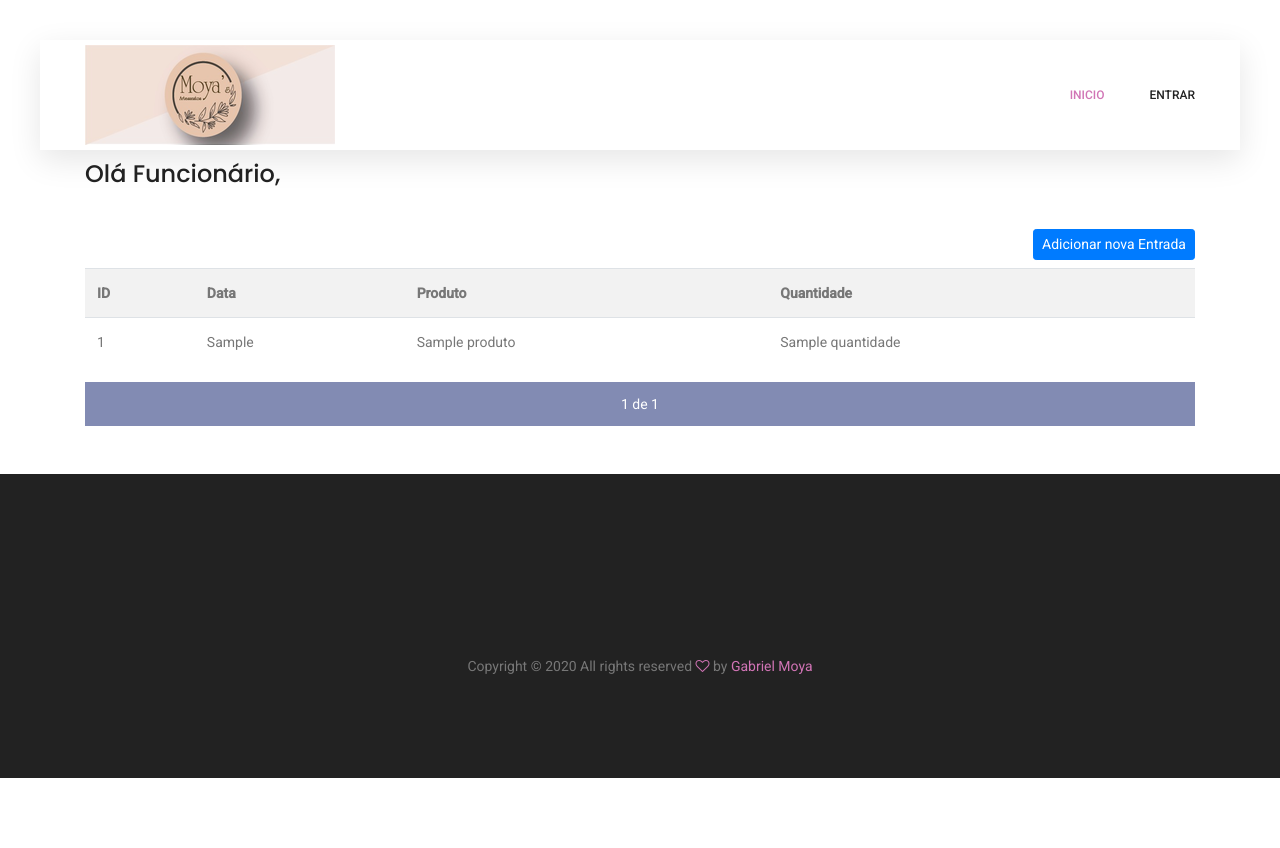
After one commit to GabrielMoyaNascimento/TCC, a Django app: template Progressao/cadastros/templates/cadastros/listar_entrada_produtos.html in a window 1280 px wide. The commit adds this page. Run offline with Django 3.2, Linux system fonts and the light colour scheme; the template is opened without the code that fills it: most values are stand-ins (such as "Sample title", 1, 10 or a date in 2020); some libraries are stand-ins or nearby versions.

Commit message:
criando entrada de produtos e listando

```diff
--- a/Progressao/cadastros/models.py
+++ b/Progressao/cadastros/models.py
@@ -93,9 +93,9 @@ class Produto(models.Model):
 class EntradaProduto(models.Model):
     quantidade = models.DecimalField(max_digits=8, decimal_places=0)
     produto = models.ForeignKey(Produto, on_delete=models.PROTECT)
-
+    data_entrada = models.DateTimeField(auto_now=True)
     def __str__(self):
-        return self.quantidade
+        return self.quantidade + " - " + self.produto
 
 
 class ProdutoVenda(models.Model):
--- a/Progressao/cadastros/templates/cadastros/formulario.html
+++ b/Progressao/cadastros/templates/cadastros/formulario.html
@@ -66,6 +66,7 @@
                                     <li class="nav-item"><a class="nav-link" href="{% url 'cadastrar-cidade' %}">Cidade</a></li>
                                     <li class="nav-item"><a class="nav-link" href="{% url 'cadastrar-categoria' %}">Categoria</a></li>
                                     <li class="nav-item"><a class="nav-link" href="{% url 'cadastrar-produto' %}">Produto</a>
+                                    <li class="nav-item"><a class="nav-link" href="{% url 'entrada-produto' %}">Entrada de Produto</a>
                                     <li class="nav-item"><a class="nav-link" href="{% url 'cadastrar-cupom' %}">Cupom</a>
                                     <li class="nav-item"><a class="nav-link" href="{% url 'cadastrar-formaEnvio' %}">Forma Envio</a>
                                     <li class="nav-item"><a class="nav-link" href="{% url 'cadastrar-formaPagamento' %}">Forma Pagamento</a>
@@ -81,6 +82,7 @@
                                     <li class="nav-item"><a class="nav-link" href="{% url 'listar-pessoas' %}">Pessoa</a></li>
                                     <li class="nav-item"><a class="nav-link" href="{% url 'listar-categorias' %}">Categoria</a></li>
                                     <li class="nav-item"><a class="nav-link" href="{% url 'listar-produtos' %}">Produto</a>
+                                    <li class="nav-item"><a class="nav-link" href="{% url 'listar-entrada-produtos' %}">Entrada de Produto</a>
                                     <li class="nav-item"><a class="nav-link" href="{% url 'listar-cupons' %}">Cupom</a>
                                     <li class="nav-item"><a class="nav-link" href="{% url 'listar-vendas' %}">Vendas</a>
                                     <li class="nav-item"><a class="nav-link" href="{% url 'listar-formaEnvios' %}">Forma Envio</a>
--- /dev/null
+++ b/Progressao/cadastros/templates/cadastros/listar_entrada_produtos.html
@@ -0,0 +1,73 @@
+{% extends 'cadastros/formulario.html' %}
+{% load crispy_forms_tags %}
+
+{% block conteudo %}
+<div class="container mt-5 py-5">
+
+    <div class="row pt-5 mt-3">
+        <div class="col-lg">
+
+            {% if request.user.groups.all.0.name == "Administrador" %}
+            <h3>Olá Admin,</h3><br>
+            {% else %}
+            <h3>Olá Funcionário,</h3><br>
+            {% endif %}
+
+            <div class="text-right py-2">
+                <a href="{% url 'entrada-produto' %}" class="btn btn-primary btn-sm">Adicionar nova Entrada</a>
+            </div>
+            <table class="table table-striped">
+
+                <tr>
+                    <th>ID</th>
+                    <th>Data</th>
+                    <th>Produto</th>
+                    <th>Quantidade</th>
+                </tr>
+
+                {% for e in entrada %}
+
+                <tr>
+                    <td>{{e.pk}}</td>
+                    <td>{{e.data_entrada}}</td>
+                    <td>{{e.produto.nome}}</td>
+                    <td>{{e.quantidade}}</td>
+                </tr>
+
+                {% empty %}
+                <tr>
+                    <td colspan="3">Nenhuma entrada cadastrada!</td>
+                </tr>
+                {% endfor %}
+
+            </table>
+            <div class="filter-bar d-flex flex-wrap align-items-center">
+                <div class="pagination mx-auto">
+                    <span class="step-links">
+
+                        {% if entrada.has_previous %}
+                        <a href="?pagina={{ entrada.previous_page_number }}">
+                            <i class="fa fa-long-arrow-left" aria-hidden="true"></i>
+                        </a>
+                        {% endif %}
+
+                        <span class="current text-white">
+                            {{ entrada.number }} de {{ entrada.paginator.num_pages }}
+                        </span>
+
+                        {% if entrada.has_next %}
+                        <a href="?pagina={{ entrada.next_page_number }}">
+                            <i class="fa fa-long-arrow-right" aria-hidden="true"></i>
+                        </a>
+                        {% endif %}
+                    </span>
+                </div>
+            </div>
+
+
+
+        </div>
+    </div>
+
+</div>
+{% endblock %}
--- a/Progressao/cadastros/templates/cadastros/listar_produtos.html
+++ b/Progressao/cadastros/templates/cadastros/listar_produtos.html
@@ -46,9 +46,6 @@
                     {%endif%}
                     </td>
                     <td>
-                        <a href="{% url 'entrada-produto' produto.pk %}" class="btn btn-primary" title="Entrada Estoque">
-                            <i class="fa fa-plus" aria-hidden="true"></i>
-                        </a>
                         <a href="{% url 'atualizar-produto' produto.pk %}" class="btn btn-warning"  title="Editar">
                             <i class="fa fa-pencil" aria-hidden="true"></i>
                         </a>
--- a/Progressao/cadastros/urls.py
+++ b/Progressao/cadastros/urls.py
@@ -18,6 +18,7 @@ urlpatterns = [
     path('adm/cadastrar/formaPagamento/', FormaPagamentoCreate.as_view(), name="cadastrar-formaPagamento"),
     path('adm/cadastrar/formaEnvio/', FormaEnvioCreate.as_view(),name="cadastrar-formaEnvio"),
     path('adm/cadastrar/cupom/', CupomCreate.as_view(), name="cadastrar-cupom"),
+    path('adm/cadastrar/entradaProduto/', EntradaProdutoCreate.as_view(), name="entrada-produto"),
 
 
     #Update View
@@ -25,7 +26,6 @@ urlpatterns = [
     path('adm/atualizar/cidade/<int:pk>/',CidadeUpdate.as_view(), name="atualizar-cidade"),
     path('adm/atualizar/produto/<int:pk>/',ProdutoUpdate.as_view(), name="atualizar-produto"),
     path('adm/atualizar/categoria/<int:pk>/',CategoriaUpdate.as_view(), name="atualizar-categoria"),
-    path('adm/entradaProduto/<int:id_produto>', EntradaProdutoUpdate.as_view(), name="entrada-produto"),
     path('adm/atualizar/formaPagamento/<int:pk>/',FormaPagamentoUpdate.as_view(), name="atualizar-formaPagamento"),
     path('adm/atualizar/formaEnvio/<int:pk>/',FormaEnvioUpdate.as_view(), name="atualizar-formaEnvio"),
     path('adm/atualizar/cupom/<int:pk>/',CupomUpdate.as_view(), name="atualizar-cupom"),
@@ -41,6 +41,7 @@ urlpatterns = [
     path('adm/excluir/cupom/<int:pk>/', CupomDelete.as_view(), name="deletar-cupom"),
 
 
+
     #List View
     path('adm/listar/estados/', EstadoList.as_view(), name="listar-estados"),
     path('adm/listar/cidades/', CidadeList.as_view(), name="listar-cidades"),
@@ -51,5 +52,6 @@ urlpatterns = [
     path('adm/listar/formaEnvios/', FormaEnvioList.as_view(), name="listar-formaEnvios"),
     path('adm/listar/vendas/', VendaList.as_view(), name="listar-vendas"),
     path('adm/listar/cupons/', CupomList.as_view(), name="listar-cupons"),
+    path('adm/listar/entradas/', EntradaProdutoList.as_view(), name="listar-entrada-produtos"),
 
 ]
--- a/Progressao/clientes/templates/clientes/carrinho.html
+++ b/Progressao/clientes/templates/clientes/carrinho.html
@@ -136,7 +136,7 @@
             $(this).prevAll('input[name="qtde"]').first().val(qtde);
         });
 
-        // Ao alicar no atualizar
+        // Ao clicar no atualizar
         $(".btn-atualizar").click(function (e) {
             e.preventDefault();
             // var qtde
```
Also changed, not shown: Progressao/cadastros/templates/cadastros/form_confirmacao.html (added, +66 -0 lines), Progressao/cadastros/views.py (+43 -26 lines), Progressao/cadastros/migrations/0019_entradaproduto_data_entrada.py (added), Progressao/db.sqlite3.
